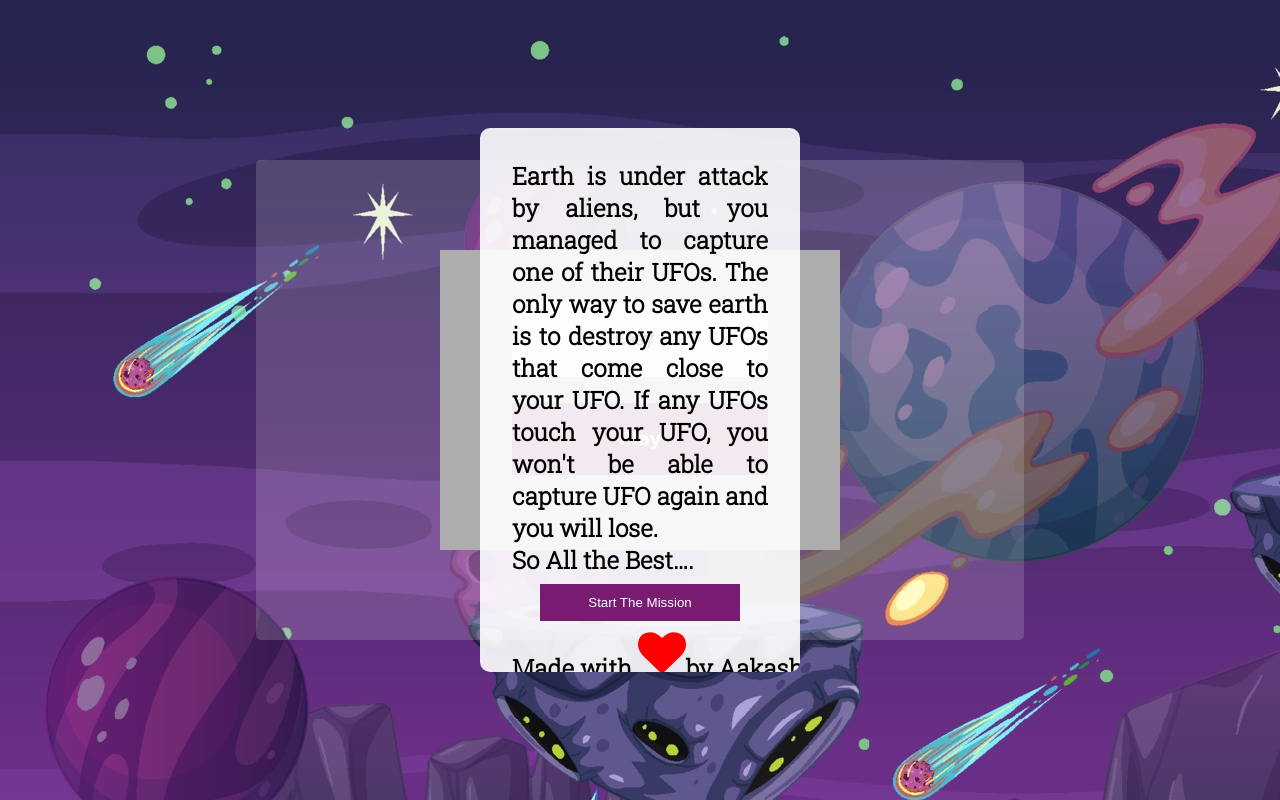
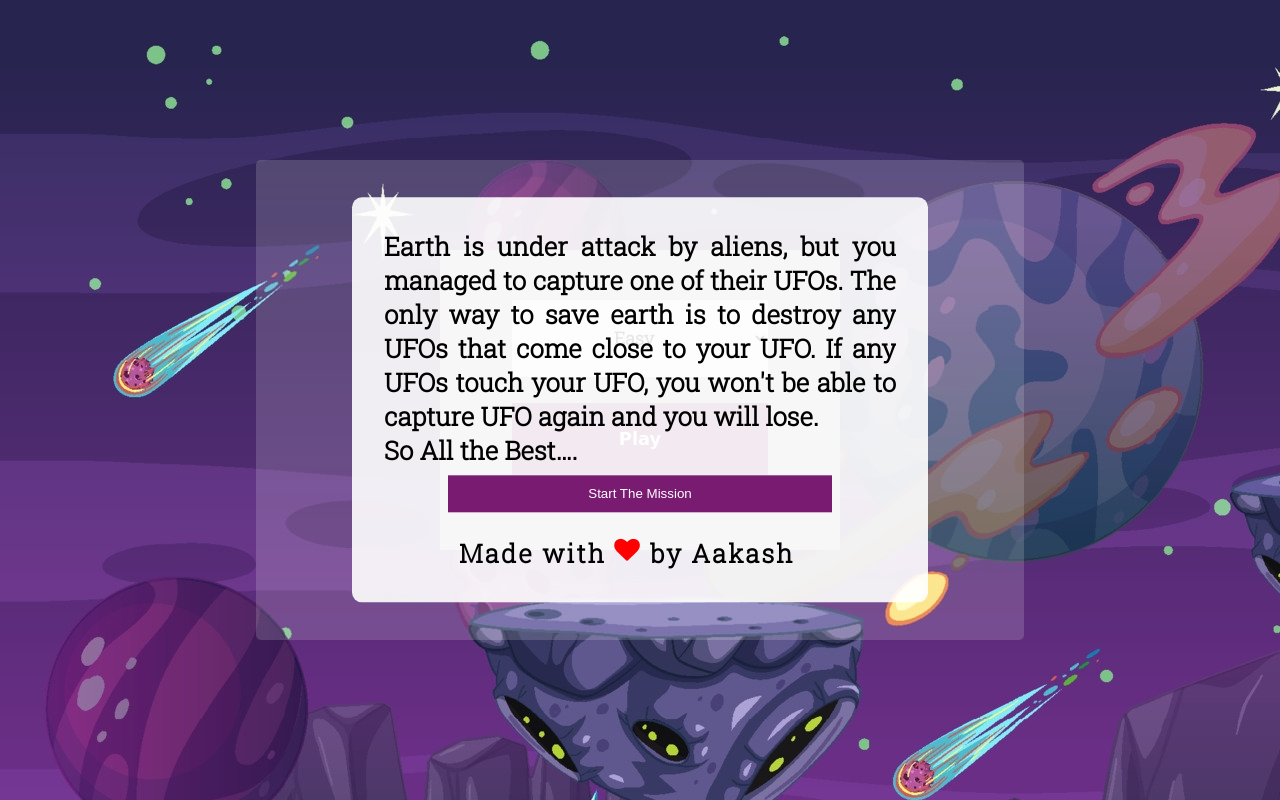
Before and after one commit to Aakash-1499/Space-Shooting, a plain HTML site: page index.html in a window 1280 px wide. Drawn offline with Linux system fonts and the light colour scheme; files whose address does not match are found by name.

Commit message:
media query

```diff
--- a/index.html
+++ b/index.html
@@ -34,7 +34,7 @@
 
         <button type="button" class="close">Start The Mission</button>
         <div id="typing-demo">
-            <p>Made with <i class="fa fa-heart" style="font-size:48px;color:red"></i>by Aakash</p>
+            <p>Made with <i class="fa fa-heart"></i> by Aakash</p>
         </div>
     </div>
 
--- a/style.css
+++ b/style.css
@@ -116,12 +116,15 @@ form>input:hover {
 
 #typing-demo {
     width: 23ch;
-    animation: typing 2s steps(22), blink .5s step-end infinite alternate;
+    animation: typing 2s steps(23), blink .5s step-end infinite alternate;
     white-space: nowrap;
     overflow: hidden;
     border-right: 3px solid;
     font-family: monospace;
     font-size: 2em;
+    padding-top: 2vw;
+    letter-spacing: .08em;
+    margin: 0 auto;
 }
 
 @keyframes typing {
@@ -138,8 +141,10 @@ form>input:hover {
 
 /*popup  */
 .container {
-    height: 60vh;
-    width: 20vw;
+    height: auto;
+    max-height: 60vh;
+    width: auto;
+    max-width: 30vw;
     position: absolute;
     top: 50%;
     left: 50%;
@@ -173,6 +178,73 @@ form>input:hover {
 }
 .container>button:hover
 {
-    background-color: rgb(146, 59, 148);
     box-shadow: 0 0 10px white;
 }
+
+.fa-heart
+{
+    font-size:48px;
+    color:red;
+
+}
+/* Media Query */
+
+/* For 1024 Resolution */
+@media only screen and (min-device-width : 768px) and (max-device-width : 1024px) {
+    .container {
+            height: auto;
+            max-height: 50vh;
+            width: auto;
+            max-width: 40vw;
+        }
+
+        .container p {
+            font-size: 2vw;
+        }
+
+        .container>button {
+
+            width: 30vw;
+
+        }
+
+        .fa {
+            font-size: 28px;
+        }
+
+        #typing-demo {
+            padding-top: 2vh;
+            margin: 0 auto;
+        }
+
+}
+
+/* Mobile */
+
+@media only screen and (max-width: 768px) {
+        .container {
+            height: auto;
+            width: auto;
+           max-height: 50vh;
+           max-width: 50vw;
+        }
+        .container p {
+            font-size: 4vw;
+        }
+        .container>button {
+
+            width: 40vw;
+
+        }
+        .fa
+        {
+            font-size: 28px;
+        }
+        #typing-demo
+        {
+            padding-top: 5vh;
+            letter-spacing: 0;
+            margin: 0 auto;
+
+        }
+}
```
